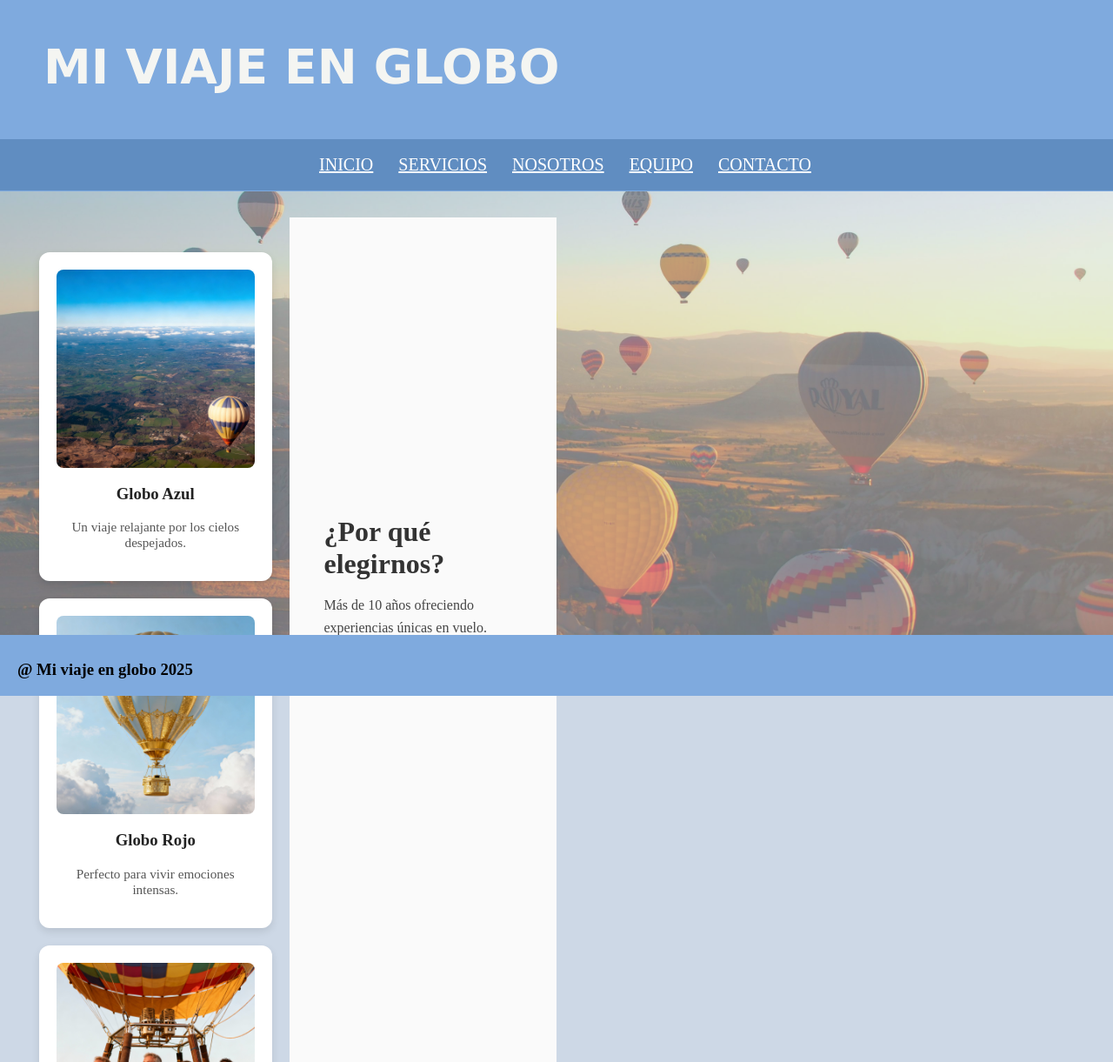
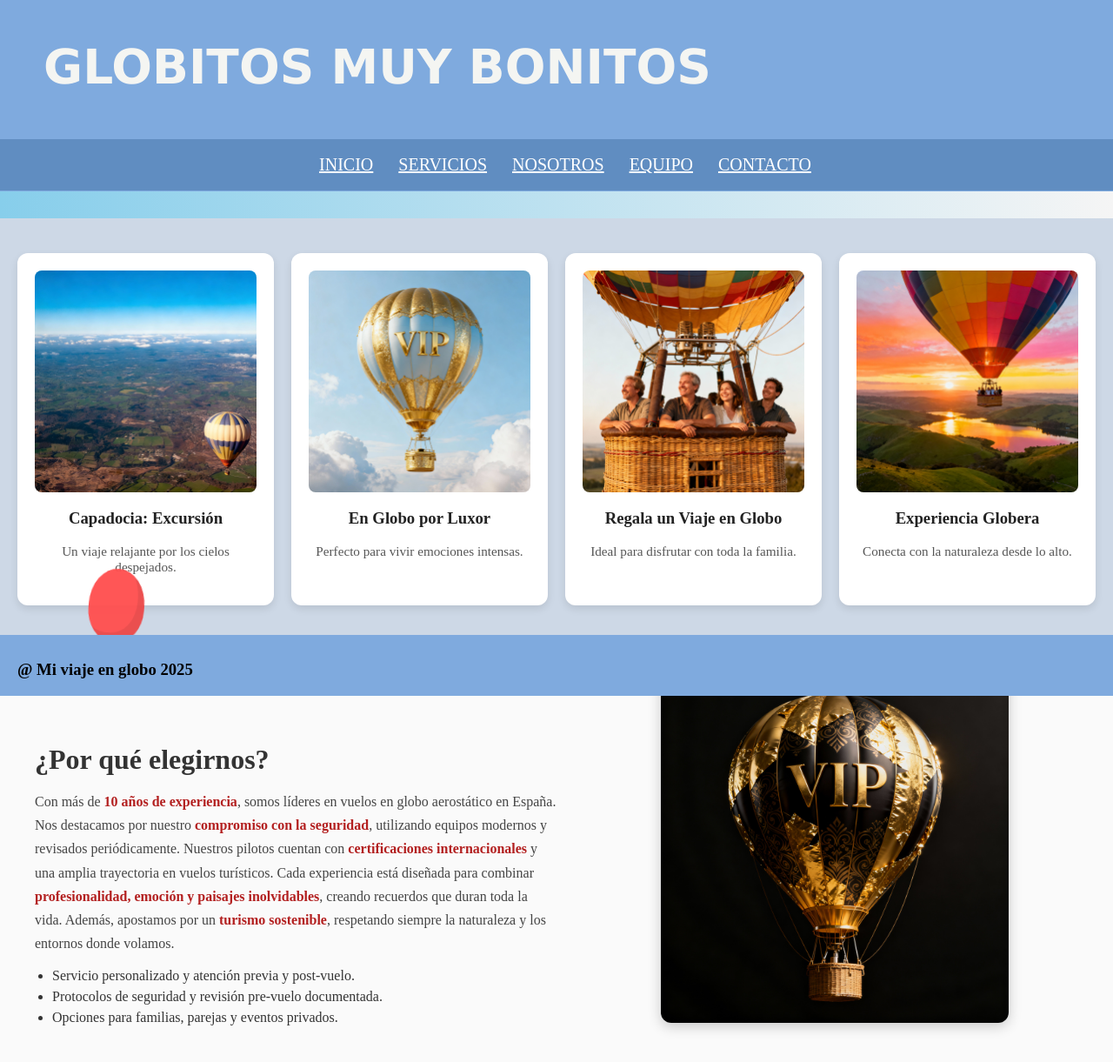
Before and after one commit to jav1402/proyectoweb04, a plain HTML site: page index.html in a window 1280 px wide. Shown: the top 1221 px of the page at 87% size. Drawn offline with Linux system fonts and the light colour scheme.

Commit message:
improved background img and content

```diff
--- a/index.html
+++ b/index.html
@@ -1,23 +1,20 @@
 <!DOCTYPE html>
 <html lang="en">
+
 <head>
   <meta charset="UTF-8">
   <meta name="viewport" content="width=device-width, initial-scale=1.0">
-    <title>Mi viaje en Globo</title>
   <link rel="stylesheet" href="style.css">
-
+  <title>Mi Vuelo en Globo</title>
 </head>
 
 <body>
-    <div class="containerweb">
-        <img class="background-img" src="pictures/globos.jpg" alt="Fondo globos" />
+  <div class="background"></div>
+
   <header>
     <div class="cabecera">
-                <div class="logo">
-                    <h1>MI VIAJE EN GLOBO</h1>
-
+      <h1>GLOBITOS MUY BONITOS</h1>
     </div>
-
     <div class="menu">
       <nav>
         <a href="index.html">INICIO</a>
@@ -29,32 +26,47 @@
     </div>
   </header>
 
+  <!-- ===================================== -->
+  <!-- GLOBOS ANIMADOS (solo para index) -->
+  <!-- Mantener prefijo index- para evitar conflictos -->
 
+  <div class="index-balloons" aria-hidden="true">
+    <span class="index-balloon index-balloon--red"></span>
+    <span class="index-balloon index-balloon--blue"></span>
+    <span class="index-balloon index-balloon--yellow"></span>
+    <span class="index-balloon index-balloon--green"></span>
+    <span class="index-balloon index-balloon--pink"></span>
+    <span class="index-balloon index-balloon--orange"></span>
+  </div>
+  <!-- ===================================== -->
 
-<!-- <div class="contenido"> -->
-
-        <div class="servicios">
+  <main class="index-main">
+    <!-- Hero -->
+    <section class="index-hero">
+      <h2>Bienvenido a la aventura</h2>
+      <p>Descubre la magia de volar en globo con nosotros</p>
+    </section>
 
     <!-- Grid con globos -->
     <section class="index-globos">
       <div class="index-globo-card">
-        <img src="pictures/tour.png" alt="Globo azul">
-        <h3>Globo Azul</h3>
+        <img src="pictures/tour.png" alt="Capadocia: Excursión">
+        <h3>Capadocia: Excursión</h3>
         <p>Un viaje relajante por los cielos despejados.</p>
       </div>
       <div class="index-globo-card">
-        <img src="pictures/VIP1.png" alt="Globo rojo">
-        <h3>Globo Rojo</h3>
+        <img src="pictures/VIP1.png" alt="Globo por Luxor">
+        <h3>En Globo por Luxor</h3>
         <p>Perfecto para vivir emociones intensas.</p>
       </div>
       <div class="index-globo-card">
-        <img src="pictures/clientes.png" alt="Globo amarillo">
-        <h3>Globo Amarillo</h3>
+        <img src="pictures/clientes.png" alt="Regalo en Globo">
+        <h3>Regala un Viaje en Globo</h3>
         <p>Ideal para disfrutar con toda la familia.</p>
       </div>
       <div class="index-globo-card">
-        <img src="pictures/globo_lago.png" alt="Globo verde">
-        <h3>Globo Verde</h3>
+        <img src="pictures/globo_lago.png" alt="Experiencia en Globo">
+        <h3>Experiencia Globera</h3>
         <p>Conecta con la naturaleza desde lo alto.</p>
       </div>
     </section>
@@ -63,8 +75,17 @@
     <section class="index-info">
       <div class="index-info-text">
         <h2>¿Por qué elegirnos?</h2>
-        <p>Más de 10 años ofreciendo experiencias únicas en vuelo.
-           Seguridad, profesionalidad y paisajes que nunca olvidarás.</p>
+        <p>Con más de <strong>10 años de experiencia</strong>, somos líderes en vuelos en globo aerostático en España.
+          Nos destacamos por nuestro <strong>compromiso con la seguridad</strong>, utilizando equipos modernos y revisados periódicamente.
+          Nuestros pilotos cuentan con <strong>certificaciones internacionales</strong> y una amplia trayectoria en vuelos turísticos.
+          Cada experiencia está diseñada para combinar <strong>profesionalidad, emoción y paisajes inolvidables</strong>, creando recuerdos que duran toda la vida.
+          Además, apostamos por un <strong>turismo sostenible</strong>, respetando siempre la naturaleza y los entornos donde volamos.
+        </p>
+        <ul class="index-beneficios">
+          <li>Servicio personalizado y atención previa y post-vuelo.</li>
+          <li>Protocolos de seguridad y revisión pre-vuelo documentada.</li>
+          <li>Opciones para familias, parejas y eventos privados.</li>
+        </ul>
       </div>
       <div class="index-info-img">
         <img src="pictures/VIP.png" alt="Vuelo en globo">
@@ -72,10 +93,9 @@
     </section>
   </main>
 
-<div class="footer">
   <footer>
     <h3>@ Mi viaje en globo 2025</h3>
   </footer>
-    </div>
 </body>
+
 </html>
--- a/style.css
+++ b/style.css
@@ -4,14 +4,16 @@ body {
     margin: 0px;
     padding: 0;
     width: 100%;
-        background: #cdd8e6;
+    background: #cdd8e6;
 
 
 }
+
 .containerweb {
     position: relative;
     width: 100%;
-    height: 100vh; /* altura completa de ventana */
+    height: 100vh;
+    /* altura completa de ventana */
 
 
 }
@@ -22,9 +24,12 @@ body {
     left: 0;
     width: 100%;
     height: 100%;
-    object-fit: cover; /* para que imagen cubra sin deformarse */
-    opacity: 0.5; /* transparencia deseada */
-    z-index: -110; /* detrás del contenido */
+    object-fit: cover;
+    /* para que imagen cubra sin deformarse */
+    opacity: 0.5;
+    /* transparencia deseada */
+    z-index: -110;
+    /* detrás del contenido */
 }
 
 /* .container {
@@ -66,6 +71,7 @@ h1 {
     margin-top: 15px;
     position: fixed
 }
+
 nav a {
 
     color: rgba(255, 255, 255, 0.996);
@@ -96,19 +102,20 @@ nav {
     width: 100%;
     font-size: 20px;
     top: 160px;
-    z-index: 15
-    ;
+    z-index: 15;
 
 }
 
-.servicios{
-     display: grid;
-    grid-template-columns:  1fr; /*una columna*/
+.servicios {
+    display: grid;
+    grid-template-columns: 1fr;
+    /*una columna*/
     margin: 25px;
-  margin-top: 250px;
+    margin-top: 250px;
     /* margin-bottom: 55px; */
     border: 10px;
 }
+
 /* Tablet: 2 columnas */
 @media (min-width: 600px) {
     .servicios {
@@ -123,8 +130,8 @@ nav {
     }
 }
 
-.infoservicios{
-     display: flex;
+.infoservicios {
+    display: flex;
     flex-direction: column;
     align-items: center;
     border: 1px;
@@ -136,6 +143,7 @@ nav {
     border-radius: 14px;
     line-height: 1.5;
 }
+
 .infoservicios img {
     max-width: 100%;
     height: auto;
@@ -169,7 +177,7 @@ footer {
     position: fixed;
     bottom: 0;
     left: 0;
-   z-index: 100;
+    z-index: 100;
 }
 
 
@@ -184,6 +192,7 @@ footer {
     margin: 20px;
     margin-top: 250px;
 }
+
 .texto2 {
     color: rgba(15, 3, 83, 0.996);
     font-size: 30px;
@@ -199,10 +208,12 @@ footer {
 .valor-caja {
     width: 75%;
     height: auto;
-    padding: 20px; /* espacio de relleno entre el elemento y el borde */
+    padding: 20px;
+    /* espacio de relleno entre el elemento y el borde */
     margin: 40px;
     border: 1px solid #080808;
-    border-radius: 8px; /* Bordes redondeados */
+    border-radius: 8px;
+    /* Bordes redondeados */
     background-color: #dbd8d8;
     text-align: center;
 }
@@ -221,6 +232,10 @@ footer {
 /* ====JEZULIN====JEZULIN====JEZULIN==== */
 /* ESTILOS SOLO PARA INDEX.HTML  */
 /* ====JEZULIN====JEZULIN====JEZULIN==== */
+
+
+
+
 
 /* HERO FLEX */
 .index-hero {
@@ -302,9 +317,25 @@ footer {
     color: #333;
 }
 
+/* texto enriquecido: más legible y con resaltado para <strong> */
 .index-info-text p {
     color: #444;
-    line-height: 1.6;
+    line-height: 1.7;
+    font-size: 1rem;
+    margin-bottom: 12px;
+}
+
+.index-info-text strong {
+    color: #b32020;
+    /* color para destacar términos clave */
+}
+
+/* lista de beneficios (sencilla, propia de index) */
+.index-beneficios {
+    margin-top: 10px;
+    padding-left: 20px;
+    color: #333;
+    line-height: 1.5;
 }
 
 .index-info-img {
@@ -314,12 +345,131 @@ footer {
 
 .index-info-img img {
     width: 100%;
+    margin-bottom: 70px;
     max-width: 400px;
     border-radius: 12px;
     box-shadow: 0 4px 15px rgba(0, 0, 0, 0.2);
 }
 
-/* RESPONSIVE */
+/* ================================
+   ANIMACIÓN: GLOBOS (prefijo index)
+   ================================ */
+
+/* contenedor de globos detrás del contenido, no captura clics */
+.index-balloons {
+    position: fixed;
+    top: 0;
+    left: 0;
+    width: 100%;
+    height: 100%;
+    overflow: hidden;
+    pointer-events: none;
+    z-index: 0;
+    /* header (.cabecera) tiene z-index: 10 en tu CSS, por tanto queda por encima */
+    mix-blend-mode: normal;
+}
+
+/* globo base */
+.index-balloon {
+    position: absolute;
+    bottom: -160px;
+    /* empieza fuera de la pantalla */
+    width: 64px;
+    height: 84px;
+    border-radius: 50% 50% 45% 45%;
+    box-shadow: inset -8px -10px rgba(0, 0, 0, 0.08);
+    opacity: 0.95;
+    transform-origin: center;
+    animation-name: floatUp;
+    animation-timing-function: linear;
+    animation-iteration-count: infinite;
+    /* cada globo puede tener delay/velocidad individual en su clase */
+}
+
+/* cuerda del globo */
+.index-balloon::after {
+    content: "";
+    position: absolute;
+    bottom: -22px;
+    left: 50%;
+    width: 2px;
+    height: 24px;
+    background: rgba(0, 0, 0, 0.25);
+    transform: translateX(-50%);
+}
+
+/* colores + posicionamientos + duración (cada clase es index- para evitar colisiones) */
+.index-balloon--red {
+    background: #ff4d4d;
+    left: 8%;
+    animation-duration: 18s;
+    animation-delay: 0s;
+}
+
+.index-balloon--blue {
+    background: #4d79ff;
+    left: 28%;
+    animation-duration: 20s;
+    animation-delay: 2s;
+}
+
+.index-balloon--yellow {
+    background: #ffd633;
+    left: 44%;
+    animation-duration: 22s;
+    animation-delay: 4s;
+}
+
+.index-balloon--green {
+    background: #33cc66;
+    left: 60%;
+    animation-duration: 24s;
+    animation-delay: 1s;
+}
+
+.index-balloon--pink {
+    background: #ff77cc;
+    left: 75%;
+    animation-duration: 19s;
+    animation-delay: 3s;
+}
+
+.index-balloon--orange {
+    background: #ff9a33;
+    left: 88%;
+    animation-duration: 23s;
+    animation-delay: 5s;
+}
+
+/* esconder o reducir animación en móviles para rendimiento/legibilidad */
+@media (max-width: 600px) {
+    .index-balloon {
+        display: none;
+    }
+}
+
+/* ====== Mantener y usar tu @keyframes floatUp (ya presente) ====== */
+/* Si tu CSS ya tiene @keyframes floatUp al final, queda bien.
+   Si no, puedes usar el que adjunto aquí (no duplica si ya existe). */
+
+@keyframes floatUp {
+    0% {
+        transform: translateY(0) rotate(0deg);
+        opacity: 0.9;
+    }
+
+    50% {
+        transform: translateY(-50vh) rotate(8deg);
+        opacity: 1;
+    }
+
+    100% {
+        transform: translateY(-100vh) rotate(-8deg);
+        opacity: 0;
+    }
+}
+
+/* RESPONSIVE (recapitulación): si tienes ya una sección al final con @media, se mantiene */
 @media (max-width: 768px) {
     .index-info {
         flex-direction: column;
```
Lines whose indentation alone changed are shown as unchanged.
